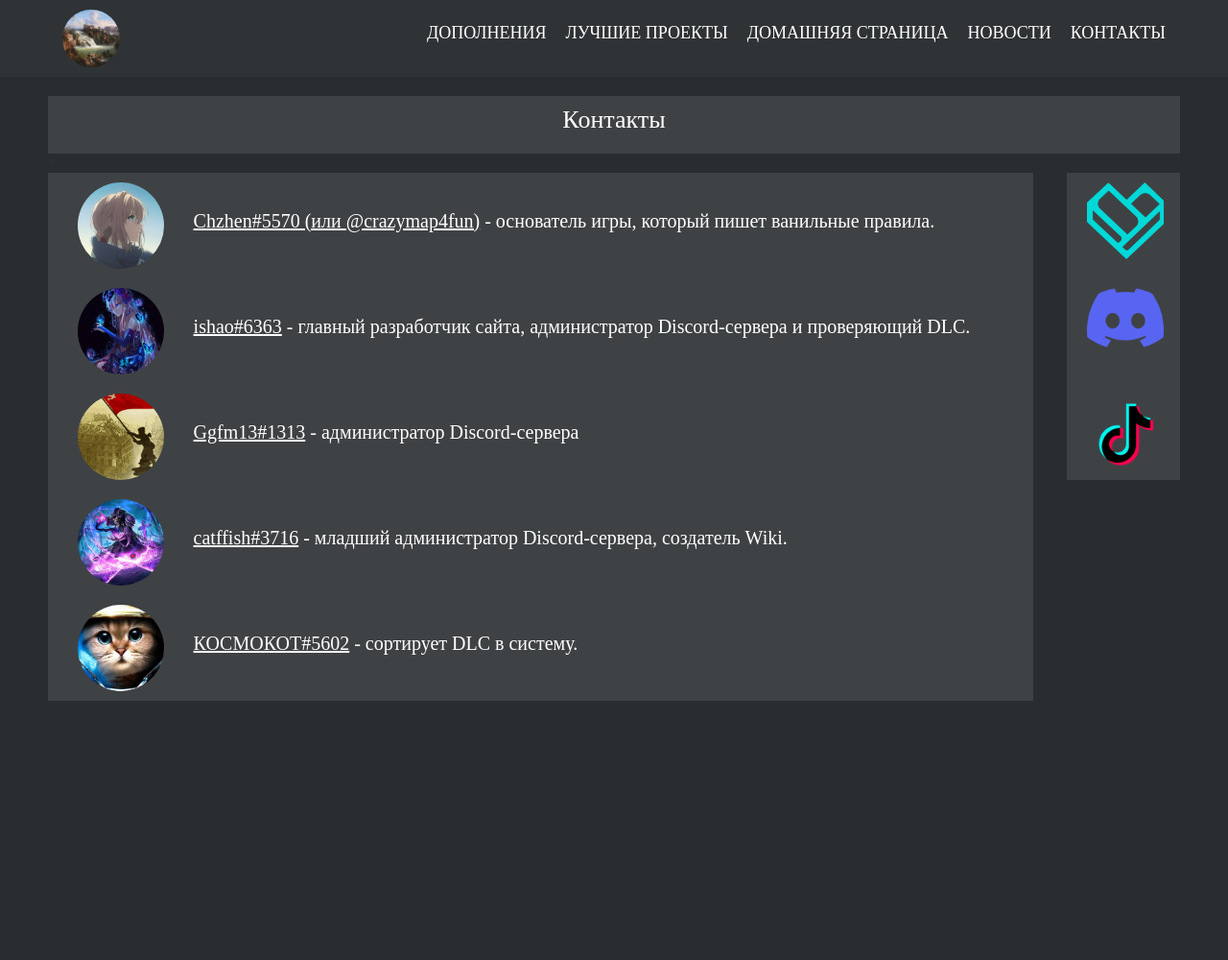
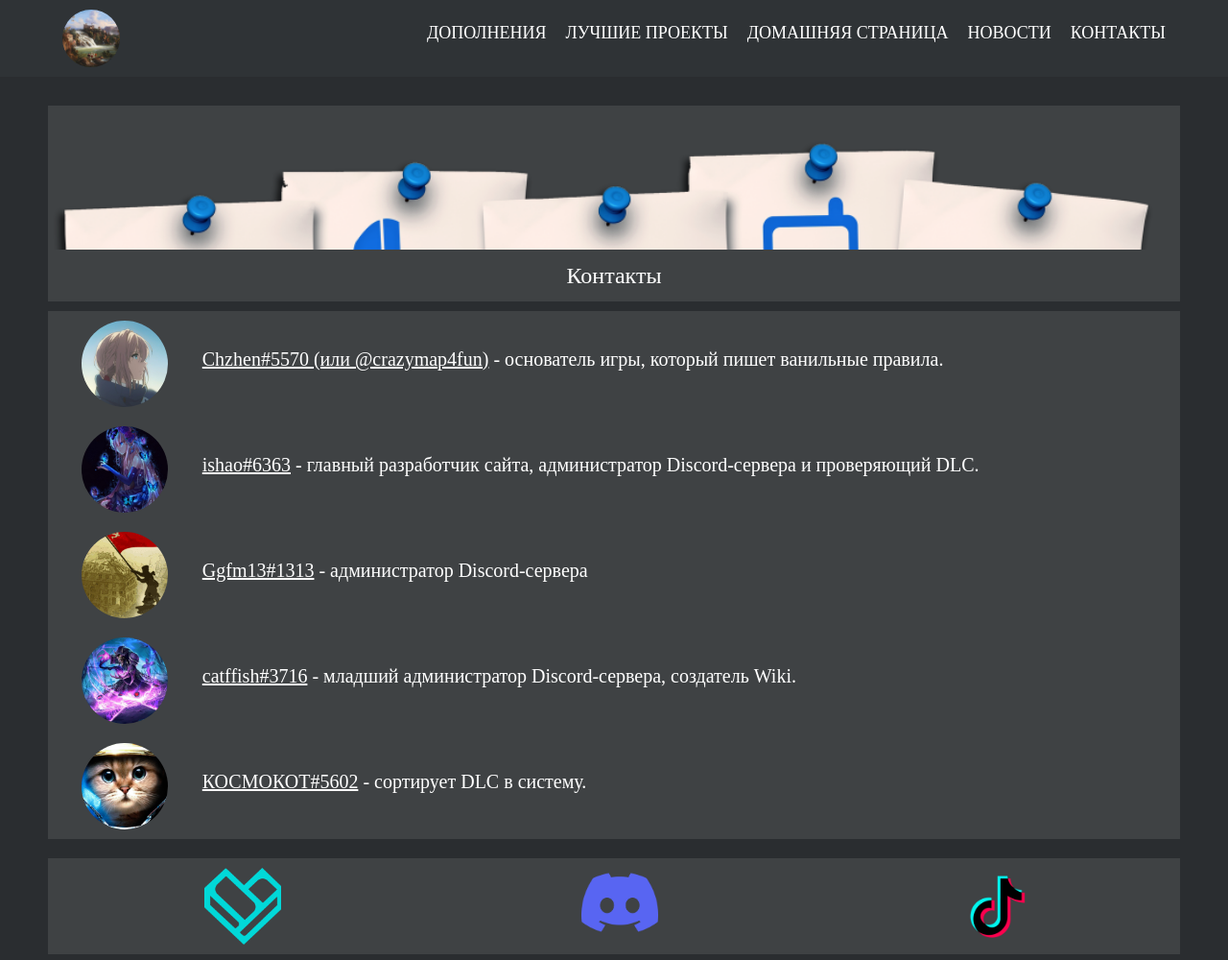
Before and after one commit to IgnatInyutsin/papers-wars-web, a plain HTML site: page frontend/index.html at #!/contacts/ in a window 1280 px wide. Shown: the whole page at 96% size. Before the commit the page ends 800 px from the top, so only its background shows below. Drawn offline with Linux system fonts and the light colour scheme.

Commit message:
Contacts fixed

```diff
--- a/frontend/css/desktop.css
+++ b/frontend/css/desktop.css
@@ -120,24 +120,25 @@ header:before {
 .contact__center {
 	display: flex;
 	position: relative;
-	justify-content: space-between;
+	flex-direction: column;
 	margin-left: auto;
 	margin-right: auto;
 	width: 100%;
 }
 
 .contact__center__left {
-	width: 87%;
+	width: 100%;
 	display: flex;
 	position: relative;
 	flex-direction: column;
 }
 .contact__center__right {
-	width: 10%;
+	width: 100%;
 	display: flex;
 	position: relative;
-	flex-direction: column;
-	height: 320px;
+	flex-direction: row;
+	height: 100px;
+	margin-top: 20px;
 }
 .people__block {
 	display: flex;
--- a/frontend/css/mobile.css
+++ b/frontend/css/mobile.css
@@ -79,13 +79,6 @@
   .header__burger.active span{
     transform: scale(0);
   }
-
-  .contact__center__left {
-    width: 77%;
-  }
-  .contact__center__right {
-    width: 20%;
-  }
 }
 
 @media(max-width: 768px) {
--- a/frontend/index.html
+++ b/frontend/index.html
@@ -2,6 +2,7 @@
 <html>
     <head>
 	   <meta charset="utf-8">
+       <meta http-equiv="pragma" content="no-cache" />
 	   <meta http-equiv="X-UA-Compatible" content="IE=edge">
 	   <meta name="viewport" content="width=device-width, initial-scale=1, maximum-scale=1, user-scalable=no">
         <!-- Подключение css -->
--- a/frontend/views/controllers/contacts.html
+++ b/frontend/views/controllers/contacts.html
@@ -1,7 +1,13 @@
-<div class="content__block contact__top">
-  <p>Контакты</p>
+<div class="news content__block" style="margin-left: auto; margin-right: auto; width: 100%;">
+  <div class="news__image" style="height: 150px;">
+    <img src="../../img/contacts.png">
+  </div>
+  <div class="news__name">
+    Контакты
+  </div>
 </div>
-<<div class="contact__center">
+
+<div class="contact__center">
   <div class="contact__center__left content__block">
 
     <div class="people__block">
```
Also changed, not shown: frontend/views/controllers/index.html (+1 -1 lines), frontend/views/controllers/news.html (+14 -0 lines), frontend/img/contacts.png (added).
